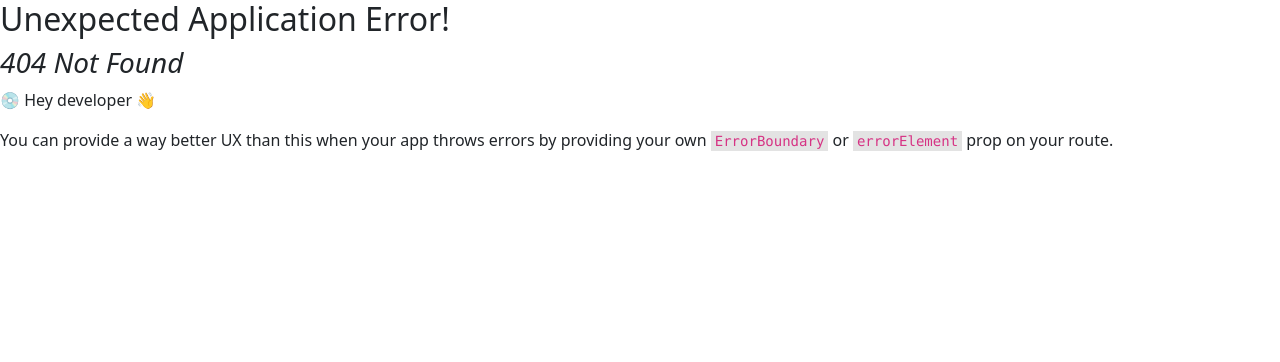
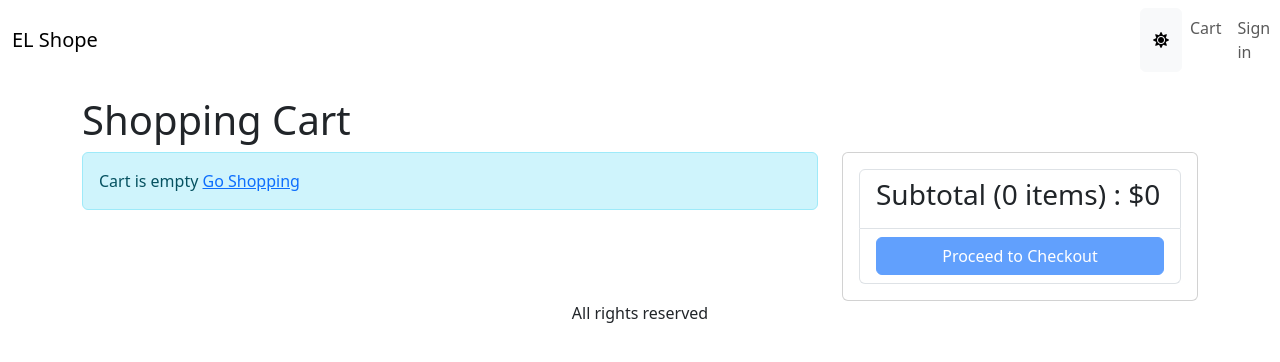
Before and after one commit to timorust/shop, a React (Vite) app in the folder frontend/: page /cart in a window 1280 px wide. Before the commit this address had no page. Shown: the top 362 px of the page. Built offline with nearby package versions, Linux system fonts and the light colour scheme.

Commit message:
shopping cart

```diff
--- a/frontend/package.json
+++ b/frontend/package.json
@@ -18,12 +18,15 @@
 		"react-bootstrap": "^2.7.0",
 		"react-dom": "^18.2.0",
 		"react-helmet-async": "^2.0.4",
-		"react-router-dom": "^6.6.1"
+		"react-router-bootstrap": "^0.26.2",
+		"react-router-dom": "^6.6.1",
+		"react-toastify": "^10.0.5"
 	},
 	"devDependencies": {
 		"@types/node": "^18.11.18",
 		"@types/react": "^18.2.79",
 		"@types/react-dom": "^18.0.9",
+		"@types/react-router-bootstrap": "^0.26.6",
 		"@vitejs/plugin-react": "^3.0.0",
 		"typescript": "^4.9.3",
 		"vite": "^4.0.0"
--- a/frontend/src/App.tsx
+++ b/frontend/src/App.tsx
@@ -1,11 +1,14 @@
 import { useContext, useEffect } from 'react'
-import { Button, Container, Nav, Navbar } from 'react-bootstrap'
-import { Outlet } from 'react-router-dom'
+import { Badge, Button, Container, Nav, Navbar } from 'react-bootstrap'
+import { LinkContainer } from 'react-router-bootstrap'
+import { Link, Outlet } from 'react-router-dom'
+import { ToastContainer } from 'react-toastify'
+import 'react-toastify/dist/ReactToastify.css'
 import { Store } from './Store'
 
 function App() {
 	const {
-		state: { mode },
+		state: { mode, cart },
 		dispatch,
 	} = useContext(Store)
 
@@ -18,18 +21,26 @@ function App() {
 	}
 	return (
 		<div className='d-flex flex-column vh-100'>
+			<ToastContainer position='bottom-center' limit={1} />
 			<header>
 				<Navbar expand='lg'>
 					<Container>
-						<Navbar.Brand>EL Shope</Navbar.Brand>
+						<LinkContainer to='/'>
+							<Navbar.Brand>EL Shope</Navbar.Brand>
+						</LinkContainer>
 					</Container>
 					<Nav>
 						<Button variant={mode} onClick={switchModeHandler}>
 							<i className={mode === 'light' ? 'fa fa-sun' : 'fa fa-moon'}></i>
 						</Button>
-						<a href='/cart' className='nav-link'>
+						<Link to='/cart' className='nav-link'>
+							{cart.cartItems.length > 0 && (
+								<Badge pill bg='danger'>
+									{cart.cartItems.reduce((a, c) => a + c.quantity, 0)}
+								</Badge>
+							)}
 							Cart
-						</a>
+						</Link>
 						<a href='/signin' className='nav-link'>
 							Sign in
 						</a>
--- a/frontend/src/Store.tsx
+++ b/frontend/src/Store.tsx
@@ -1,7 +1,9 @@
 import React, { useReducer } from 'react'
+import { Cart, CartItem } from './types/Cart'
 
 type AppState = {
 	mode: string
+	cart: Cart
 }
 
 const initialState: AppState = {
@@ -11,13 +13,46 @@ const initialState: AppState = {
 		  window.matchMedia('(prefers-color-scheme: dark)').matches
 		? 'dark'
 		: 'light',
+
+	cart: {
+		cartItems: localStorage.getItem('cartItems')
+			? JSON.parse(localStorage.getItem('cartItems')!)
+			: [],
+		shippingAddress: localStorage.getItem('shippingAddress')
+			? JSON.parse(localStorage.getItem('shippingAddress')!)
+			: {},
+		paymentMethod: localStorage.getItem('paymentMethod')
+			? localStorage.getItem('paymentMethod')!
+			: 'PayPal',
+		itemsPrice: 0,
+		shippingPrice: 0,
+		taxPrice: 0,
+		totalPrice: 0,
+	},
 }
 
-type Action = { type: 'SWITCH_MODE' }
+type Action =
+	| { type: 'SWITCH_MODE' }
+	| { type: 'CART_ADD_ITEM'; payload: CartItem }
 function reducer(state: AppState, action: Action): AppState {
 	switch (action.type) {
 		case 'SWITCH_MODE':
-			return { mode: state.mode === 'dark' ? 'light' : 'dark' }
+			return { ...state, mode: state.mode === 'dark' ? 'light' : 'dark' }
+		case 'CART_ADD_ITEM':
+			const newItem = action.payload
+			const existItem = state.cart.cartItems.find(
+				(item: CartItem) => item._id === newItem._id
+			)
+
+			const cartItems = existItem
+				? state.cart.cartItems.map((item: CartItem) =>
+						item._id === existItem._id ? newItem : item
+				  )
+				: [...state.cart.cartItems, newItem]
+
+			localStorage.setItem('cartItems', JSON.stringify(cartItems))
+
+			return { ...state, cart: { ...state.cart, cartItems: cartItems } }
 		default:
 			return state
 	}
--- a/frontend/src/components/ProductItem.tsx
+++ b/frontend/src/components/ProductItem.tsx
@@ -1,9 +1,34 @@
+import { useContext } from 'react'
 import { Button, Card } from 'react-bootstrap'
 import { Link } from 'react-router-dom'
+import { toast } from 'react-toastify'
+import { Store } from '../Store'
+import { CartItem } from '../types/Cart'
 import { Product } from '../types/Product'
+import { convertProductToCartItem } from '../utils'
 import Rating from './Rating'
 
 export function ProductItem({ product }: { product: Product }) {
+	const { state, dispatch } = useContext(Store)
+	const {
+		cart: { cartItems },
+	} = state
+
+	const addToCartHandler = (item: CartItem) => {
+		const existItem = cartItems.find(item => item._id === product._id)
+
+		const quantity = existItem ? existItem.quantity + 1 : 1
+
+		if (product.countInStock < quantity) {
+			alert('Sorry. Product is out of stock')
+			return
+		}
+		dispatch({
+			type: 'CART_ADD_ITEM',
+			payload: { ...item, quantity },
+		})
+		toast.success('Product added to cart successfully')
+	}
 	return (
 		<Card>
 			<Link to={`/product/${product.slug}`}>
@@ -21,7 +46,11 @@ export function ProductItem({ product }: { product: Product }) {
 						Out of stack
 					</Button>
 				) : (
-					<Button>Add to cart</Button>
+					<Button
+						onClick={() => addToCartHandler(convertProductToCartItem(product))}
+					>
+						Add to cart
+					</Button>
 				)}
 			</Card.Body>
 		</Card>
--- a/frontend/src/index.css
+++ b/frontend/src/index.css
@@ -27,3 +27,6 @@
 img.large {
 	max-width: 100%;
 }
+img.thumbnail {
+	height: 80px;
+}
--- a/frontend/src/main.tsx
+++ b/frontend/src/main.tsx
@@ -12,6 +12,7 @@ import {
 } from 'react-router-dom'
 import App from './App'
 import './index.css'
+import CartPage from './pages/CartPage.tsx'
 import HomePage from './pages/HomePage.tsx'
 import ProductPage from './pages/ProductPage.tsx'
 import { StoreProvider } from './Store.tsx'
@@ -23,6 +24,7 @@ const router = createBrowserRouter(
 		<Route path='/' element={<App />}>
 			<Route index={true} element={<HomePage />} />
 			<Route path='product/:slug' element={<ProductPage />} />
+			<Route path='cart' element={<CartPage />} />
 		</Route>
 	)
 )
--- /dev/null
+++ b/frontend/src/pages/CartPage.tsx
@@ -0,0 +1,127 @@
+import { useContext } from 'react'
+import { Button, Card, Col, ListGroup, Row } from 'react-bootstrap'
+import { Helmet } from 'react-helmet-async'
+import { Link, useNavigate } from 'react-router-dom'
+import { toast } from 'react-toastify'
+import MessageBox from '../components/MessageBox'
+import { Store } from '../Store'
+import { CartItem } from '../types/Cart'
+
+export default function CartPage() {
+	const navigate = useNavigate()
+
+	const {
+		state: {
+			cart: { cartItems },
+		},
+		dispatch,
+	} = useContext(Store)
+
+	const updateCartHandler = (item: CartItem, quantity: number) => {
+		if (item.countInStock < quantity) {
+			toast.warn('Sorry. Product is out of stock')
+			return
+		}
+
+		dispatch({
+			type: 'CART_ADD_ITEM',
+			payload: { ...item, quantity },
+		})
+	}
+
+	const checkoutHandler = () => {
+		navigate('/signin?redirect=/shipping')
+	}
+
+	return (
+		<div>
+			<Helmet>
+				<title>Shopping Cart</title>
+			</Helmet>
+			<h1>Shopping Cart</h1>
+
+			<Row>
+				<Col md={8}>
+					{cartItems.length === 0 ? (
+						<MessageBox>
+							Cart is empty <Link to='/'>Go Shopping</Link>
+						</MessageBox>
+					) : (
+						<ListGroup>
+							{cartItems.map((item: CartItem) => (
+								<ListGroup.Item key={item._id}>
+									<Row className='align-items-center'>
+										<Col md={4}>
+											<img
+												src={item.image}
+												alt={item.name}
+												className='img-fluid rounded thumbnail'
+											></img>
+											<Link to={`/product/${item.slug}`}>{item.name}</Link>
+										</Col>
+										<Col md={3}>
+											<Button
+												onClick={() =>
+													updateCartHandler(item, item.quantity - 1)
+												}
+												variant='light'
+												disabled={item.quantity === 1}
+											>
+												<i className='fa fa-minus-circle'></i>
+											</Button>
+											<span>{item.quantity}</span>
+											<Button
+												variant='light'
+												onClick={() =>
+													updateCartHandler(item, item.quantity + 1)
+												}
+												disabled={item.quantity === item.countInStock}
+											>
+												<i className='fas fa-plus-circle'></i>
+											</Button>
+										</Col>
+										<Col md={3}>{item.price}</Col>
+										<Col md={2}>
+											<Button variant='light'>
+												<i className='fas fa-trash'></i>
+											</Button>
+										</Col>
+									</Row>
+								</ListGroup.Item>
+							))}
+						</ListGroup>
+					)}
+				</Col>
+
+				<Col md={4}>
+					<Card>
+						<Card.Body>
+							<ListGroup variant='flash'>
+								<ListGroup.Item>
+									<h3>
+										Subtotal (
+										{cartItems.reduce((a, c) => a + c.price * c.quantity, 0)}{' '}
+										items) : $
+										{cartItems.reduce((a, c) => a + c.price * c.quantity, 0)}
+									</h3>
+								</ListGroup.Item>
+								<ListGroup.Item>
+									<div className='d-grid'>
+										<Button
+											type='button'
+											variant='primary'
+											onClick={checkoutHandler}
+											disabled={cartItems.length === 0}
+										>
+											Proceed to Checkout
+										</Button>
+									</div>
+								</ListGroup.Item>
+							</ListGroup>
+						</Card.Body>
+					</Card>
+				</Col>
+			</Row>
+		</div>
+	)
+}
--- a/frontend/src/pages/ProductPage.tsx
+++ b/frontend/src/pages/ProductPage.tsx
@@ -1,12 +1,16 @@
+import { useContext } from 'react'
 import { Badge, Button, Card, Col, ListGroup, Row } from 'react-bootstrap'
 import { Helmet } from 'react-helmet-async'
-import { useParams } from 'react-router-dom'
+import { useNavigate, useParams } from 'react-router-dom'
+import { toast } from 'react-toastify'
+
 import LoadingBox from '../components/LoadingBox'
 import MessageBox from '../components/MessageBox'
 import Rating from '../components/Rating'
 import { useGetProductDetailsBySlugQuery } from '../hooks/productHooks'
+import { Store } from '../Store'
 import { ApiError } from '../types/ApiError'
-import { getError } from '../utils'
+import { convertProductToCartItem, getError } from '../utils'
 
 export default function ProductPage() {
 	const params = useParams()
@@ -16,6 +20,26 @@ export default function ProductPage() {
 		isLoading,
 		error,
 	} = useGetProductDetailsBySlugQuery(slug!)
+
+	const { state, dispatch } = useContext(Store)
+	const { cart } = state
+
+	const navigate = useNavigate()
+	const addToCartHandler = () => {
+		const existItem = cart.cartItems.find(x => x._id === product!._id)
+		const quantity = existItem ? existItem.quantity + 1 : 1
+
+		if (product!.countInStock < quantity) {
+			toast.warn('Sorry. Product is out of stock')
+			return
+		}
+		dispatch({
+			type: 'CART_ADD_ITEM',
+			payload: { ...convertProductToCartItem(product!), quantity },
+		})
+		toast.success('Product added to cart successfully')
+		navigate('/cart')
+	}
 
 	return isLoading ? (
 		<LoadingBox />
@@ -75,7 +99,9 @@ export default function ProductPage() {
 								{product.countInStock > 0 && (
 									<ListGroup.Item>
 										<div className='d-grid'>
-											<Button>Add to Cart</Button>
+											<Button onClick={addToCartHandler} variant='primary'>
+												Add to Cart
+											</Button>
 										</div>
 									</ListGroup.Item>
 								)}
--- /dev/null
+++ b/frontend/src/types/Cart.ts
@@ -0,0 +1,26 @@
+export type CartItem = {
+	image: string | undefined
+	slug: string
+	quantity: number
+	countInStock: number
+	price: number
+	_id: string
+	name: string
+}
+
+export type ShippingAddress = {
+	fullName: string
+	address: string
+	city: string
+	country: string
+	postalCode: string
+}
+export type Cart = {
+	cartItems: CartItem[]
+	shippingAddress: ShippingAddress
+	paymentMethod: string
+	itemsPrice: number
+	shippingPrice: number
+	taxPrice: number
+	totalPrice: number
+}
--- a/frontend/src/types/Product.ts
+++ b/frontend/src/types/Product.ts
@@ -1,4 +1,5 @@
 export type Product = {
+	_id: string
 	name: string
 	slug: string
 	image: string
--- a/frontend/src/utils.ts
+++ b/frontend/src/utils.ts
@@ -1,4 +1,6 @@
 import { ApiError } from './types/ApiError'
+import { CartItem } from './types/Cart'
+import { Product } from './types/Product'
 
 export const getError = (error: Error | ApiError) => {
 	if ('response' in error && error.response?.data?.message) {
@@ -7,3 +9,16 @@ export const getError = (error: Error | ApiError) => {
 		return error.message
 	}
 }
+
+export const convertProductToCartItem = (product: Product): CartItem => {
+	const cartItem: CartItem = {
+		_id: product._id,
+		name: product.name,
+		slug: product.slug,
+		image: product.image,
+		price: product.price,
+		countInStock: product.countInStock,
+		quantity: 1,
+	}
+	return cartItem
+}
```
Also changed, not shown: 1 other file (tests, documents, lock files or other folders).
